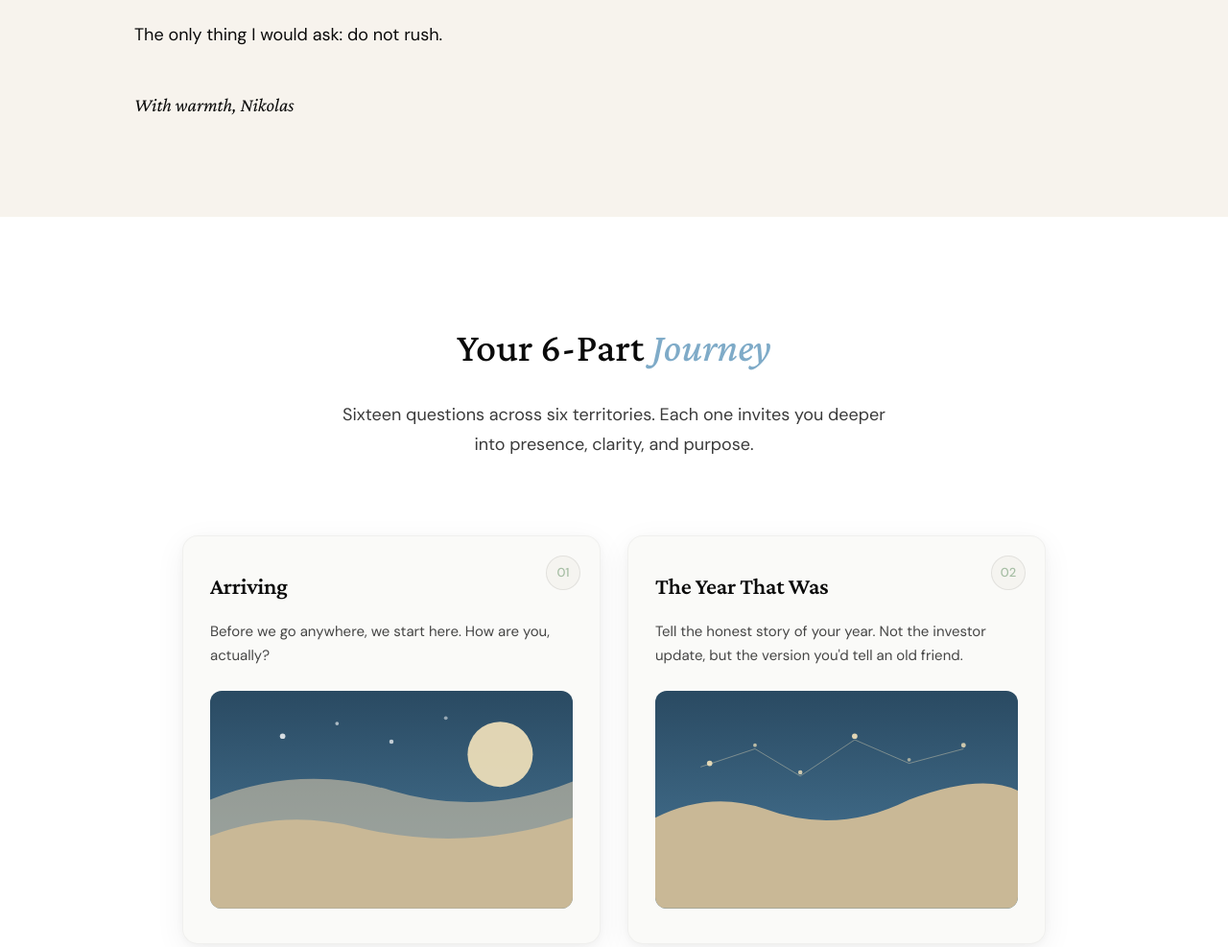
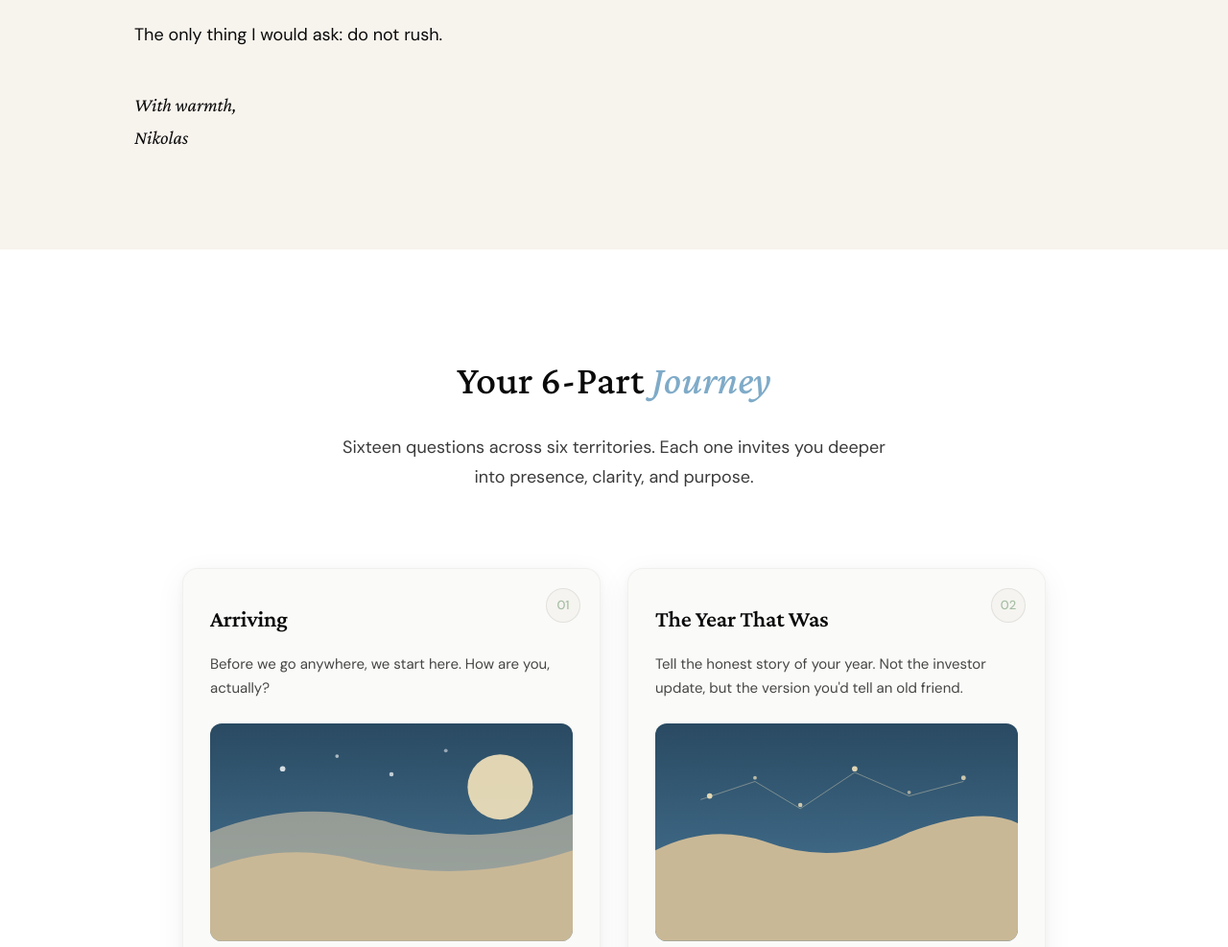
Before and after one commit to onyras/annual_review, a website: page index.html in a window 1280 px wide. Shown: the part 1368-2355 px from the top of the page at 96% size. Drawn offline with nearby package versions, Linux system fonts and the light colour scheme.

Commit message:
Add line break in signature

```diff
--- a/index.html
+++ b/index.html
@@ -48,7 +48,7 @@
 <p>But I want to offer you something different.</p>
 <p>This guide is written the way I would talk to you if we were sitting together, somewhere quiet, with enough time and no agenda. Some of the questions might land. Others might not. That is fine. Take what is useful, leave the rest.</p>
 <p>The only thing I would ask: do not rush.</p>
-<p class="signature">With warmth, Nikolas</p>
+<p class="signature">With warmth,<br>Nikolas</p>
 </div>
 <div class="origin-image">
 <img src="niko.png" alt="Nikolas Konstantin">
```
